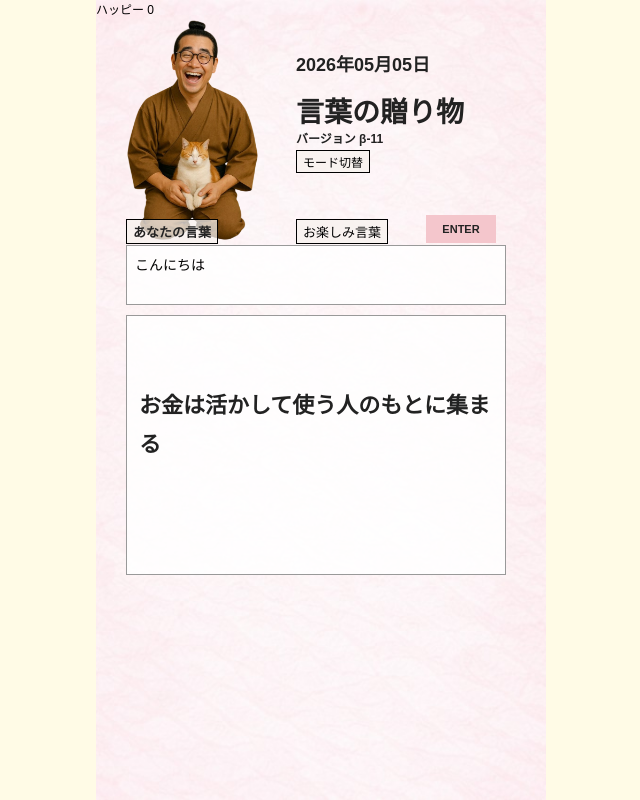
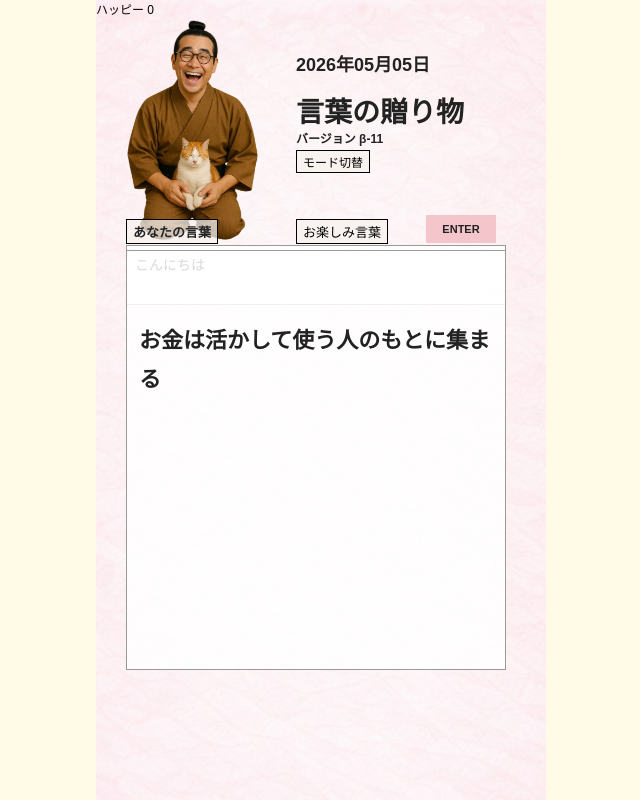
Before and after one commit to bunpuku-hitone/present-web, a Flask app: page / in a window 1280 px wide. Shown: the whole page, without its empty margins (319-959 px from the left). Run offline with Flask 3, Linux system fonts and the light colour scheme.

Commit message:
Update index.html

```diff
--- a/templates/index.html
+++ b/templates/index.html
@@ -155,6 +155,12 @@
             white-space: pre-wrap;
             line-height: 1.8;
         }
+        @media screen and (min-width: 768px) {
+            .reply-box {
+            height: 420px;
+            top: 250px;
+            }
+        }
         .today-mode {
             font-size: 22px;
             font-weight: bold;
```
